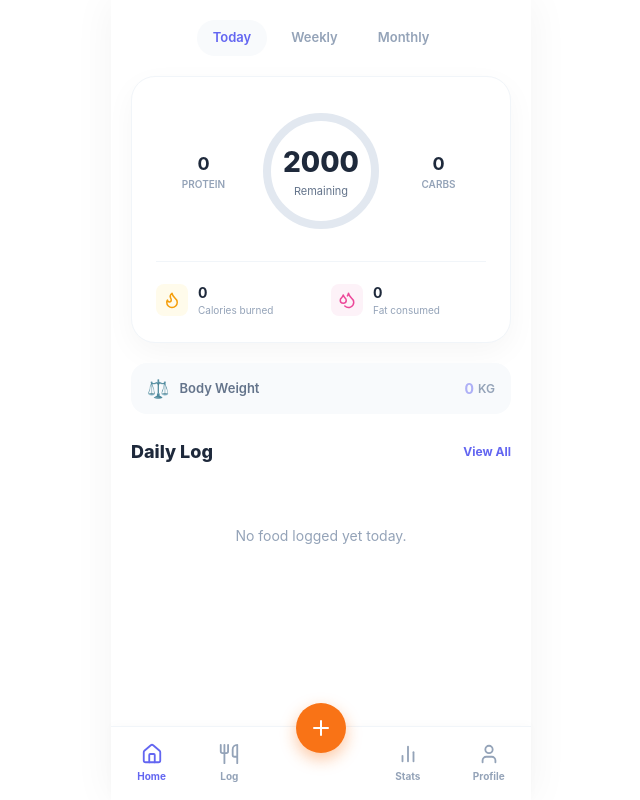
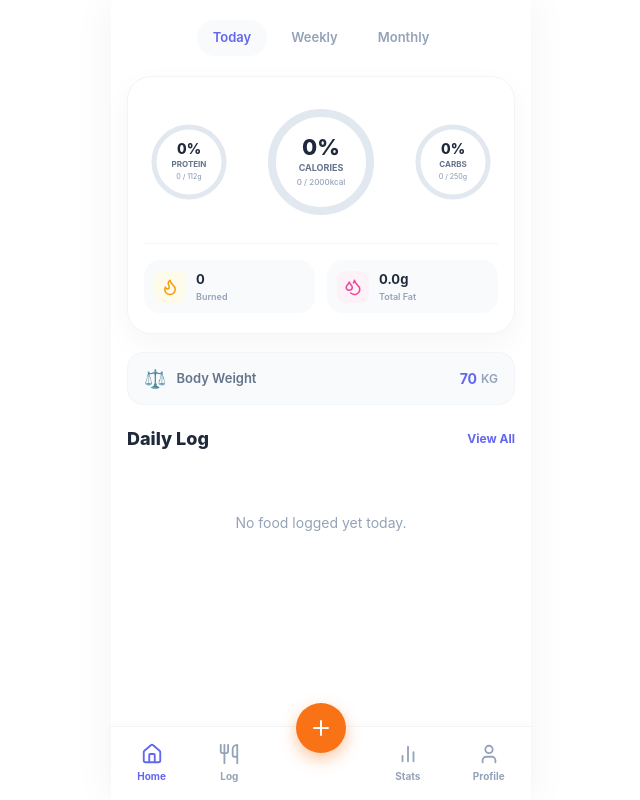
Before and after one commit to Ashish13042/NutriTrack-Pro, a Next.js app: page / in a window 1280 px wide. Shown: the whole page, without its empty margins (319-959 px from the left). Built offline with nearby package versions, Linux system fonts and the light colour scheme.

Commit message:
minor ui changes

```diff
--- a/src/components/App.tsx
+++ b/src/components/App.tsx
@@ -96,7 +96,7 @@ const MACROS: MacroInfo[] = [
   { key: "fat",      label: "Fat",      unit: "g",    color: "#ec4899", bg: "#fdf2f8", icon: <Droplets size={14} /> },
 ];
 
-const DAILY_REF: Record<string, number> = { calories: 2000, protein: 50, carbs: 275, fat: 78 };
+const DAILY_REF: Record<string, number> = { calories: 2000, protein_base: 1.6, carbs: 250, fat: 78 };
 
 // ── Shared style helpers ────────────────────────────────────────────────────
 const INPUT_STYLE: CSSProperties = {
@@ -124,10 +124,24 @@ function focusOut(e: FocusEvent<HTMLInputElement | HTMLSelectElement>): void {
 }
 
 // ── Circular Progress Component ──────────────────────────────────────────────
-function CircularProgress({ value, total, label }: { value: number; total: number; label: string }) {
+function CircularProgress({
+  value,
+  total,
+  label,
+  size = "lg",
+  color = "#f97316",
+  unit = "g"
+}: {
+  value: number;
+  total: number;
+  label: string;
+  size?: "sm" | "lg";
+  color?: string;
+  unit?: string;
+}) {
   const percent = Math.min((value / total) * 100, 100);
-  const stroke = 8;
-  const radius = 70;
+  const stroke = size === "lg" ? 8 : 5;
+  const radius = size === "lg" ? 65 : 45; // Slightly larger small circle for better text fit
   const normalizedRadius = radius - stroke * 2;
   const circumference = normalizedRadius * 2 * Math.PI;
   const strokeDashoffset = circumference - (percent / 100) * circumference;
@@ -144,7 +158,7 @@ function CircularProgress({ value, total, label }: { value: number; total: numbe
           cy={radius}
         />
         <circle
-          stroke="#f97316"
+          stroke={color}
           fill="transparent"
           strokeWidth={stroke}
           strokeDasharray={circumference + " " + circumference}
@@ -155,9 +169,16 @@ function CircularProgress({ value, total, label }: { value: number; total: numbe
           cy={radius}
         />
       </svg>
-      <div style={{ position: "absolute", textAlign: "center" }}>
-        <p style={{ fontSize: 28, fontWeight: 800, color: "#1e293b", margin: 0 }}>{Math.max(0, total - value).toFixed(0)}</p>
-        <p style={{ fontSize: 11, color: "#64748b", margin: 0 }}>{label}</p>
+      <div style={{ position: "absolute", textAlign: "center", width: "100%", padding: "0 10px", boxSizing: "border-box" }}>
+        <p style={{ fontSize: size === "lg" ? 22 : 14, fontWeight: 800, color: "#1e293b", margin: 0, lineHeight: 1.1 }}>
+          {percent.toFixed(0)}%
+        </p>
+        <p style={{ fontSize: size === "lg" ? 9 : 8, color: "#64748b", margin: "2px 0", fontWeight: 700, textTransform: "uppercase" }}>
+          {label}
+        </p>
+        <p style={{ fontSize: size === "lg" ? 8 : 7, color: "#94a3b8", margin: 0, fontWeight: 500 }}>
+          {value.toFixed(0)} / {total.toFixed(0)}{unit}
+        </p>
       </div>
     </div>
   );
@@ -170,7 +191,7 @@ export default function App() {
   const [unit, setUnit]               = useState<string>("g");
   const [result, setResult]           = useState<LogEntry | null>(null);
   const [log, setLog]                 = useState<LogEntry[]>([]);
-  const [weight, setWeight]           = useState<string>("");
+  const [weight, setWeight]           = useState<string>("70");
   const [editIndex, setEditIndex]     = useState<number | null>(null);
   const [error, setError]             = useState<string>("");
   const [suggestions, setSuggestions] = useState<string[]>([]);
@@ -329,13 +350,17 @@ export default function App() {
     { calories: 0, protein: 0, carbs: 0, fat: 0 }
   );
 
-  const proteinGoal = weight ? parseFloat(weight) * 1.6 : 0;
-  const unitList = getUnits();
+  const bodyWeightNum = parseFloat(weight) || 70;
+  const proteinGoal = bodyWeightNum * DAILY_REF.protein_base;
+  const carbsGoal = DAILY_REF.carbs;
+  const caloriesGoal = DAILY_REF.calories;
 
   const getFormattedTime = (timestamp?: number) => {
     const date = timestamp ? new Date(timestamp) : new Date();
     return `${date.getHours()}:${String(date.getMinutes()).padStart(2, "0")}`;
   };
+
+  const unitList = getUnits();
 
   return (
     <div style={{
@@ -374,51 +399,47 @@ export default function App() {
       </div>
 
       {/* ── Dashboard Card ── */}
-      <div style={{ padding: "10px 20px" }}>
+      <div style={{ padding: "10px 16px" }}>
         <div style={{
           background: "#fff",
           borderRadius: 24,
-          padding: 24,
+          padding: "20px 16px",
           boxShadow: "0 10px 30px rgba(0,0,0,0.04)",
           border: "1px solid #f1f5f9",
           display: "flex",
           flexDirection: "column",
           alignItems: "center",
-          gap: 20
+          gap: 16
         }}>
           <div style={{ display: "flex", width: "100%", justifyContent: "space-between", alignItems: "center" }}>
-            <div style={{ textAlign: "center", flex: 1 }}>
-              <p style={{ fontSize: 18, fontWeight: 700, color: "#1e293b", margin: 0 }}>{totals.protein.toFixed(0)}</p>
-              <p style={{ fontSize: 10, color: "#94a3b8", margin: 0, fontWeight: 600, textTransform: "uppercase" }}>Protein</p>
-            </div>
 
-            <CircularProgress value={totals.calories} total={DAILY_REF.calories} label="Remaining" />
+            <CircularProgress value={totals.protein} total={proteinGoal} label="Protein" size="sm" color="#6366f1" unit="g" />
 
-            <div style={{ textAlign: "center", flex: 1 }}>
-              <p style={{ fontSize: 18, fontWeight: 700, color: "#1e293b", margin: 0 }}>{totals.carbs.toFixed(0)}</p>
-              <p style={{ fontSize: 10, color: "#94a3b8", margin: 0, fontWeight: 600, textTransform: "uppercase" }}>Carbs</p>
-            </div>
+            <CircularProgress value={totals.calories} total={caloriesGoal} label="Calories" size="lg" color="#f97316" unit="kcal" />
+
+            <CircularProgress value={totals.carbs} total={carbsGoal} label="Carbs" size="sm" color="#10b981" unit="g" />
+
           </div>
 
           <div style={{ width: "100%", height: 1.5, background: "#f1f5f9" }} />
 
-          <div style={{ display: "grid", gridTemplateColumns: "1fr 1fr", width: "100%", gap: 20 }}>
-             <div style={{ display: "flex", alignItems: "center", gap: 10 }}>
+          <div style={{ display: "grid", gridTemplateColumns: "1fr 1fr", width: "100%", gap: 12 }}>
+            <div style={{ display: "flex", alignItems: "center", gap: 10, background: "#f8fafc", padding: 10, borderRadius: 16 }}>
               <div style={{ width: 32, height: 32, borderRadius: 8, background: "#fffbeb", display: "flex", alignItems: "center", justifyContent: "center", color: "#f59e0b" }}>
                 <Flame size={18} />
               </div>
               <div>
-                  <p style={{ fontSize: 14, fontWeight: 700, color: "#1e293b", margin: 0 }}>{totals.calories.toFixed(0)}</p>
-                  <p style={{ fontSize: 10, color: "#94a3b8", margin: 0 }}>Calories burned</p>
+                <p style={{ fontSize: 13, fontWeight: 700, color: "#1e293b", margin: 0 }}>{totals.calories.toFixed(0)}</p>
+                <p style={{ fontSize: 9, color: "#94a3b8", margin: 0, fontWeight: 600 }}>Burned</p>
               </div>
             </div>
-             <div style={{ display: "flex", alignItems: "center", gap: 10 }}>
+            <div style={{ display: "flex", alignItems: "center", gap: 10, background: "#f8fafc", padding: 10, borderRadius: 16 }}>
               <div style={{ width: 32, height: 32, borderRadius: 8, background: "#fdf2f8", display: "flex", alignItems: "center", justifyContent: "center", color: "#ec4899" }}>
                 <Droplets size={18} />
               </div>
               <div>
-                  <p style={{ fontSize: 14, fontWeight: 700, color: "#1e293b", margin: 0 }}>{totals.fat.toFixed(0)}</p>
-                  <p style={{ fontSize: 10, color: "#94a3b8", margin: 0 }}>Fat consumed</p>
+                <p style={{ fontSize: 13, fontWeight: 700, color: "#1e293b", margin: 0 }}>{totals.fat.toFixed(1)}g</p>
+                <p style={{ fontSize: 9, color: "#94a3b8", margin: 0, fontWeight: 600 }}>Total Fat</p>
               </div>
             </div>
           </div>
@@ -426,8 +447,8 @@ export default function App() {
       </div>
 
       {/* ── Body Weight Quick Settings ── */}
-      <div style={{ padding: "0 20px", marginTop: 10 }}>
-        <div style={{ display: "flex", justifyContent: "space-between", alignItems: "center", background: "#f8fafc", padding: "12px 16px", borderRadius: 16 }}>
+      <div style={{ padding: "0 16px", marginTop: 8 }}>
+        <div style={{ display: "flex", justifyContent: "space-between", alignItems: "center", background: "#f8fafc", padding: "12px 16px", borderRadius: 16, border: "1px solid #f1f5f9" }}>
           <div style={{ display: "flex", alignItems: "center", gap: 10 }}>
             <span style={{ fontSize: 18 }}>⚖️</span>
             <span style={{ fontSize: 13, fontWeight: 600, color: "#64748b" }}>Body Weight</span>
@@ -446,7 +467,7 @@ export default function App() {
       </div>
 
       {/* ── Food Log Timeline ── */}
-      <div style={{ padding: "24px 20px" }}>
+      <div style={{ padding: "20px 16px" }}>
         <div style={{ display: "flex", justifyContent: "space-between", alignItems: "center", marginBottom: 20 }}>
           <h2 style={{ fontSize: 18, fontWeight: 800, color: "#1e293b", margin: 0 }}>Daily Log</h2>
           <button style={{ background: "transparent", border: "none", color: "#6366f1", fontSize: 12, fontWeight: 700, cursor: "pointer" }}>View All</button>
@@ -459,18 +480,18 @@ export default function App() {
         ) : (
           <div style={{ display: "flex", flexDirection: "column", gap: 2 }}>
             {log.map((entry, i) => (
-              <div key={i} style={{ display: "flex", gap: 16 }}>
+              <div key={i} style={{ display: "flex", gap: 12 }}>
                 <div style={{ display: "flex", flexDirection: "column", alignItems: "center", width: 40 }}>
-                  <span style={{ fontSize: 11, fontWeight: 700, color: "#94a3b8" }}>{getFormattedTime(entry.timestamp)}</span>
+                  <span style={{ fontSize: 10, fontWeight: 700, color: "#94a3b8" }}>{getFormattedTime(entry.timestamp)}</span>
                   <div style={{ flex: 1, width: 2, background: i === log.length - 1 ? "transparent" : "#f1f5f9", margin: "4px 0" }} />
                 </div>
 
                 <div style={{
                   flex: 1,
                   background: "#f8fafc",
-                  borderRadius: 16,
+                  borderRadius: 20,
                   padding: "12px 16px",
-                  marginBottom: 16,
+                  marginBottom: 12,
                   display: "flex",
                   alignItems: "center",
                   justifyContent: "space-between",
@@ -484,11 +505,11 @@ export default function App() {
                     </div>
                   </div>
                   <div style={{ display: "flex", gap: 2 }}>
-                    <button onClick={() => editItem(i)} style={{ background: "none", border: "none", color: "#94a3b8", cursor: "pointer", padding: 6 }}>
-                      <Edit3 size={16} />
+                    <button onClick={() => editItem(i)} style={{ background: "#fff", border: "none", color: "#94a3b8", borderRadius: 8, padding: 6, cursor: "pointer", boxShadow: "0 2px 5px rgba(0,0,0,0.05)" }}>
+                      <Edit3 size={14} />
                     </button>
-                    <button onClick={() => removeItem(i)} style={{ background: "none", border: "none", color: "#ef4444", cursor: "pointer", padding: 6 }}>
-                      <Trash2 size={16} />
+                    <button onClick={() => removeItem(i)} style={{ background: "#fef2f2", border: "none", color: "#ef4444", borderRadius: 8, padding: 6, cursor: "pointer", boxShadow: "0 2px 5px rgba(0,0,0,0.05)" }}>
+                      <Trash2 size={14} />
                     </button>
                   </div>
                 </div>
@@ -511,8 +532,8 @@ export default function App() {
             maxWidth: 420,
             background: "#fff",
             zIndex: 200,
-            borderTopLeftRadius: 30,
-            borderTopRightRadius: 30,
+            borderTopLeftRadius: 32,
+            borderTopRightRadius: 32,
             padding: 24,
             boxShadow: "0 -10px 40px rgba(0,0,0,0.1)",
             animation: "slideUp 0.3s ease-out"
@@ -522,14 +543,13 @@ export default function App() {
             <h3 style={{ margin: 0, fontSize: 18, fontWeight: 800 }}>{editIndex !== null ? "Edit Item" : "Add Food"}</h3>
             <button
               onClick={() => { setShowAddForm(false); setEditIndex(null); setFood(""); setQuantity(""); setResult(null); }}
-              style={{ background: "#f1f5f9", border: "none", borderRadius: "50%", width: 30, height: 30, display: "flex", alignItems: "center", justifyContent: "center", cursor: "pointer" }}
+              style={{ background: "#f1f5f9", border: "none", borderRadius: "50%", width: 32, height: 32, display: "flex", alignItems: "center", justifyContent: "center", cursor: "pointer" }}
             >
               <Plus size={18} style={{ transform: "rotate(45deg)", color: "#64748b" }} />
             </button>
           </div>
 
           <div style={{ display: "flex", flexDirection: "column", gap: 16 }}>
-            {/* Food Name */}
             <div style={{ position: "relative" }}>
               <Search size={16} style={{ position: "absolute", left: 14, top: 16, color: "#94a3b8" }} />
               <input
@@ -544,7 +564,7 @@ export default function App() {
               {suggestions.length > 0 && (
                 <div style={{ position: "absolute", bottom: "100%", left: 0, right: 0, background: "#fff", border: "1px solid #e2e8f0", borderRadius: 12, overflow: "hidden", zIndex: 10, boxShadow: "0 -4px 12px rgba(0,0,0,0.05)", marginBottom: 8 }}>
                   {suggestions.map(s => (
-                     <div key={s} onClick={() => selectSuggestion(s)} style={{ padding: "10px 14px", fontSize: 14, cursor: "pointer", borderBottom: "1px solid #f1f5f9", display: "flex", justifyContent: "space-between" }}>
+                    <div key={s} onClick={() => selectSuggestion(s)} style={{ padding: "12px 14px", fontSize: 14, cursor: "pointer", borderBottom: "1px solid #f1f5f9", display: "flex", justifyContent: "space-between" }}>
                       <span>{FOOD_DB[s].emoji} {s}</span>
                       <ChevronRight size={14} color="#94a3b8" />
                     </div>
@@ -553,7 +573,6 @@ export default function App() {
               )}
             </div>
 
-            {/* Quantity Row */}
             <div style={{ display: "flex", gap: 10 }}>
               <input
                 type="number"
@@ -566,7 +585,7 @@ export default function App() {
               />
               {unitList.length > 0 && (
                 <select value={unit} onChange={e => setUnit(e.target.value)} style={{ ...INPUT_STYLE, flex: 1 }}>
-                  {unitList.map(u => <option key={u.label} value={u.label}>{u.label}</option>)}
+                  {unitList.map((u: UnitOption) => <option key={u.label} value={u.label}>{u.label}</option>)}
                 </select>
               )}
             </div>
```
Lines whose indentation alone changed are shown as unchanged.
